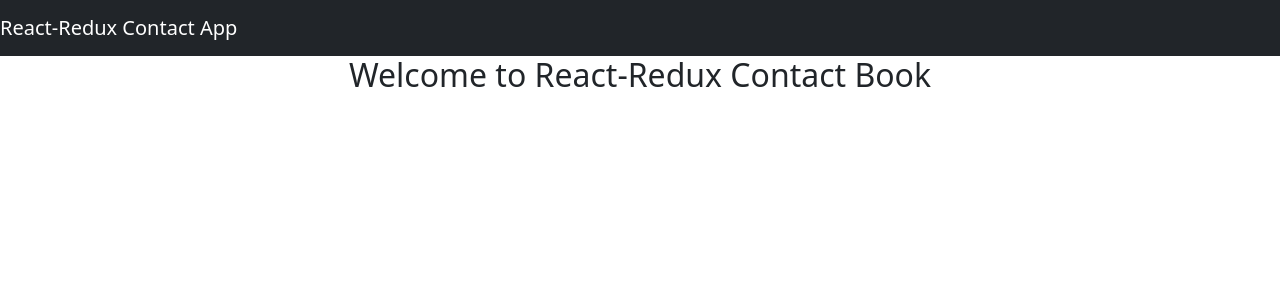
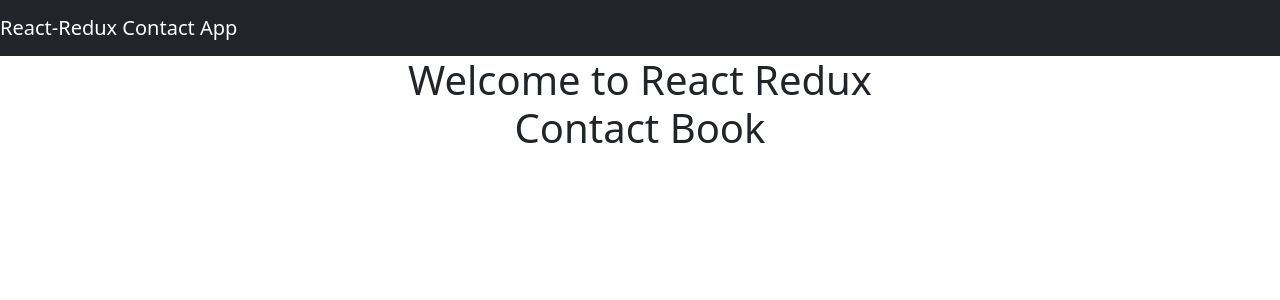
Before and after one commit to German-Cobian/Contact-App, a React (Create React App) app: page / in a window 1280 px wide. Shown: the top 300 px of the page. Built offline with nearby package versions, Linux system fonts and the light colour scheme.

Commit message:
Implement Home component

```diff
--- a/package.json
+++ b/package.json
@@ -10,7 +10,7 @@
     "react": "^17.0.2",
     "react-dom": "^17.0.2",
     "react-redux": "^7.2.6",
-    "react-router-dom": "^6.2.1",
+    "react-router-dom": "^5.3.0",
     "react-scripts": "5.0.0",
     "react-toastify": "^8.1.0",
     "redux": "^4.1.2",
--- a/src/App.js
+++ b/src/App.js
@@ -1,13 +1,17 @@
 import './App.css';
-import { ToastContainer } from 'react-toastify'
-import Navbar from './components/Navbar'
+import { ToastContainer } from 'react-toastify';
+import { Route, Switch } from 'react-router-dom';
+import Navbar from './components/Navbar';
+import Home from './components/Home';
 
 function App() {
   return (
     <div className="App">
       <ToastContainer />
       <Navbar />
-      <h2>Welcome to React-Redux Contact Book</h2>
+      <Switch >
+        <Route exact path="/" component={() => <Home/>} />
+      </Switch>
     </div>
   );
 }
--- /dev/null
+++ b/src/components/Home.js
@@ -0,0 +1,15 @@
+import { Link } from 'react-router-dom';
+
+const Home = () => {
+  return (
+    <div className="container">
+      <div className="row">
+        <div className="col-md-6 mx-auto">
+          <h1>Welcome to React Redux Contact Book</h1>
+        </div>
+      </div>
+    </div>
+  )
+}
+
+export default Home
```
Also changed, not shown: 1 other file (tests, documents, lock files or other folders).
